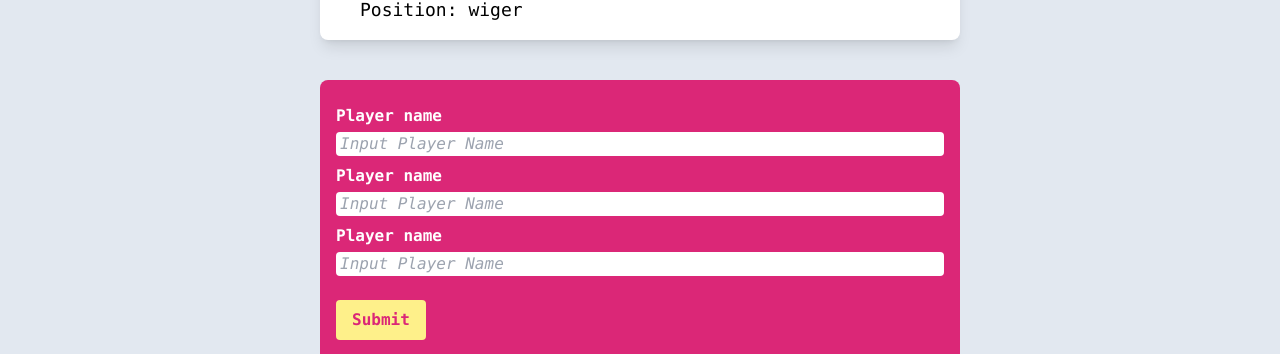
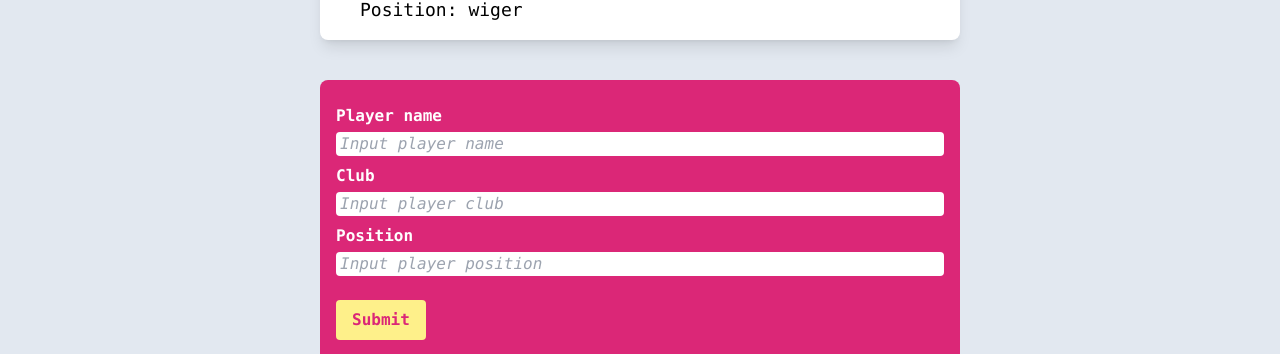
Before and after one commit to Rayzor8/contextReducer01, a React (Create React App) app: page / in a window 1280 px wide. Shown: the part 589-943 px from the top of the page. Built offline with nearby package versions, Linux system fonts and the light colour scheme.

Commit message:
finishing playerInputForm add state and logic

```diff
--- a/src/components/PlayerInputForm.js
+++ b/src/components/PlayerInputForm.js
@@ -1,29 +1,76 @@
 import React from 'react';
-import { useContext, useState } from 'react';
+import { useContext, useState, useRef } from 'react';
 import { playerContext } from '../contexts/PlayerContext';
 
 const PlayerInputForm = () => {
-   const { player, addPlayer } = useContext(playerContext);
-   const [playerName, setPlayerName] = useState('');
-   const [club, setClub] = useState('');
-   const [position, setPosition] = useState('');
+   const { addPlayer } = useContext(playerContext);
+
+   const [formData, setFormData] = useState({
+      playerName: '',
+      club: '',
+      position: '',
+   });
+
+   const handleSubmit = (e) => {
+      e.preventDefault();
+      const { playerName, club, position } = formData;
+      addPlayer(playerName, club, position);
+      setFormData({ playerName: '', club: '', position: '' });
+   };
 
    return (
-      <form className="my-10 mx-4 py-6 md:mx-20 lg:mx-80 bg-pink-600 px-4 rounded-lg flex flex-col gap-2">
-         <div className='flex gap-1 flex-col'>
-            <label htmlFor="player" className='text-white font-bold'>Player name</label>
-            <input type="text" placeholder="Input Player Name" className='px-1 rounded italic'/>
+      <form
+         className="my-10 mx-4 py-6 md:mx-20 lg:mx-80 bg-pink-600 px-4 rounded-lg flex flex-col gap-2"
+         onSubmit={handleSubmit}
+      >
+         <div className="flex gap-1 flex-col">
+            <label htmlFor="player" className="text-white font-bold">
+               Player name
+            </label>
+            <input
+               type="text"
+               value={formData.playerName}
+               placeholder="Input player name"
+               className="px-1 rounded italic"
+               onChange={(e) =>
+                  setFormData({ ...formData, playerName: e.target.value })
+               }
+            />
          </div>
-         <div className='flex gap-1 flex-col'>
-            <label htmlFor="player" className='text-white font-bold'>Player name</label>
-            <input type="text" placeholder="Input Player Name" className='px-1 rounded italic'/>
+         <div className="flex gap-1 flex-col">
+            <label htmlFor="player" className="text-white font-bold">
+               Club
+            </label>
+            <input
+               type="text"
+               placeholder="Input player club"
+               className="px-1 rounded italic"
+               value={formData.club}
+               onChange={(e) =>
+                  setFormData({ ...formData, club: e.target.value })
+               }
+            />
          </div>
-         <div className='flex gap-1 flex-col'>
-            <label htmlFor="player" className='text-white font-bold'>Player name</label>
-            <input type="text" placeholder="Input Player Name" className='px-1 rounded italic'/>
+         <div className="flex gap-1 flex-col">
+            <label htmlFor="player" className="text-white font-bold">
+               Position
+            </label>
+            <input
+               type="text"
+               value={formData.position}
+               placeholder="Input player position"
+               className="px-1 rounded italic"
+               onChange={(e) =>
+                  setFormData({ ...formData, position: e.target.value })
+               }
+            />
          </div>
 
-         <input type="button" value="Submit"  className='mt-4 cursor-pointer text-pink-600 rounded px-4 py-2 font-bold bg-yellow-200  w-max '/>
+         <input
+            type="submit"
+            value="Submit"
+            className="mt-4 cursor-pointer text-pink-600 rounded px-4 py-2 font-bold bg-yellow-200  w-max "
+         />
       </form>
    );
 };
```
